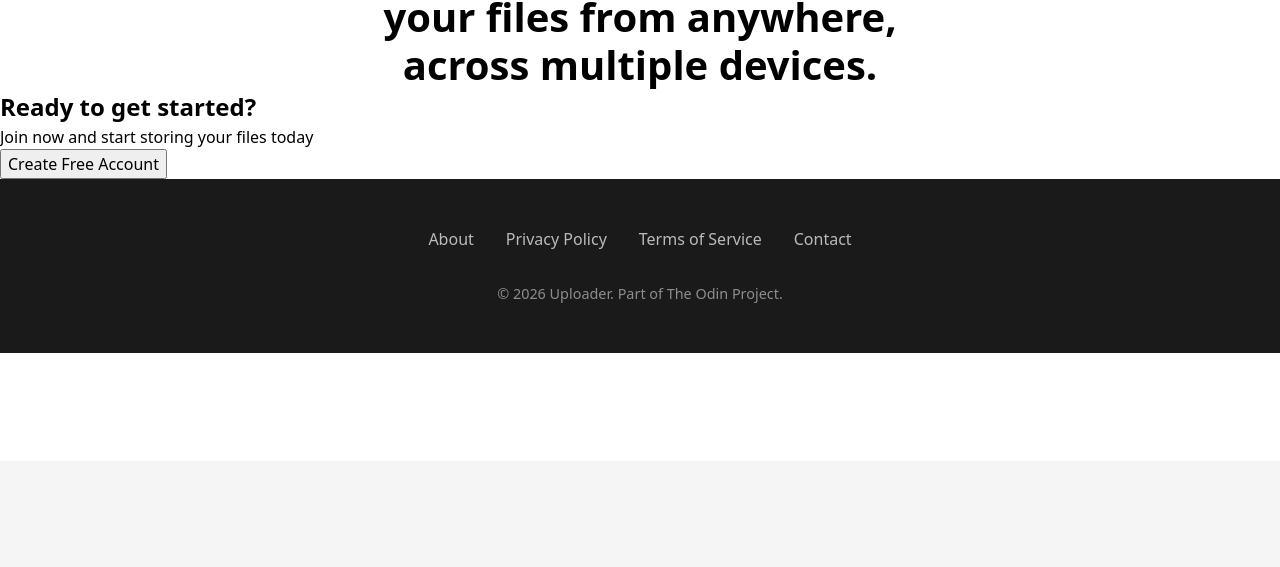
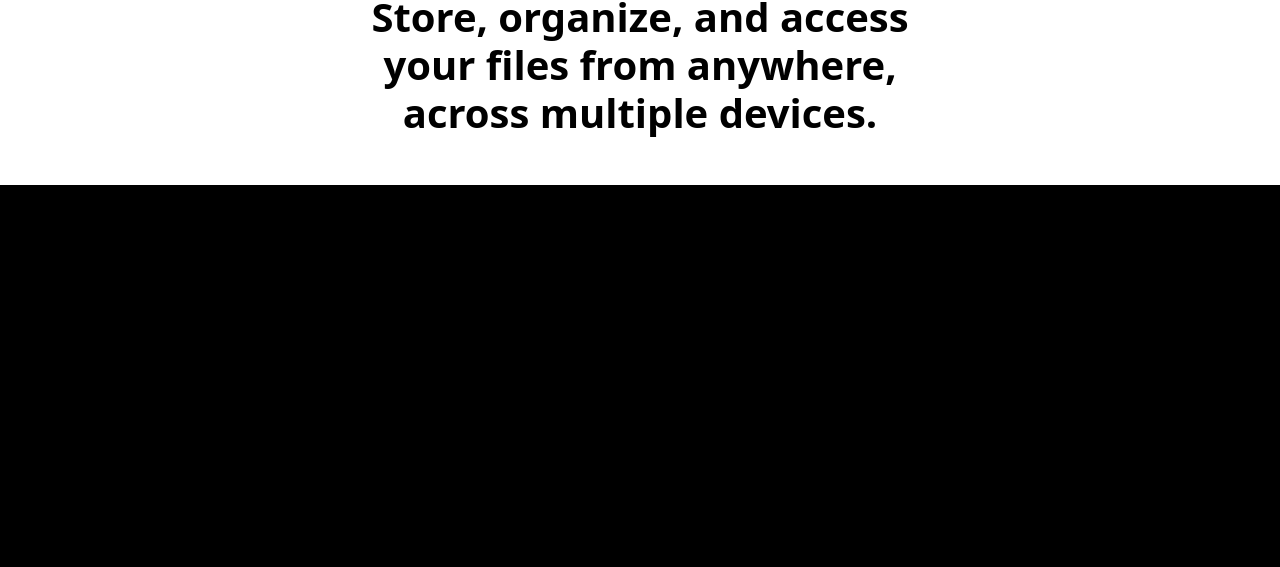
Before and after one commit to Ayoroq/uploader_frontend, a React (Vite) app: page / in a window 1280 px wide. Shown: the part 385-952 px from the top of the page. Before the commit the page ends 846 px from the top, so only its background shows below. Built offline with nearby package versions, Linux system fonts and the light colour scheme; no server answers.

Commit message:
Styled the home page better

```diff
--- a/src/pages/Home.jsx
+++ b/src/pages/Home.jsx
@@ -26,6 +26,9 @@ export default function Home() {
           Store, organize, and access your files from anywhere, across multiple
           devices.
         </p>
+      </section>
+      <section className={styles.empty}>
+
       </section>
       <section className={styles.cta}>
           <h2>Ready to get started?</h2>
--- a/src/pages/Home.module.css
+++ b/src/pages/Home.module.css
@@ -1,5 +1,8 @@
 .home {
   min-height: 100vh;
+  display: flex;
+  flex-direction: column;
+  gap: 3rem;
 }
 /* hero */
 .hero{
@@ -26,7 +29,8 @@
   line-height: 1.2;
 }
 
-.signInButton {
+/* buttons */
+.signInButton,.ctaButton {
   font-size: 19px;
   font-weight: 600;
   line-height: 20px;
@@ -41,11 +45,11 @@
   transition: background-color 0.3s ease;
 }
 
-.signInButton:hover{
+.signInButton:hover,.ctaButton:hover{
   background-color: rgb(80, 80, 80);
 }
 
-.signInButton:active{
+.signInButton:active,.ctaButton:active{
   background-color: gray;
 }
 
@@ -55,6 +59,20 @@
   font-size: clamp(24px,5vw,40px);
   font-weight: 600;
   line-height: 1.2;
+}
+
+/* empty */
+.empty{
+  background-color: black;
+  height: 400px;
+}
+
+/* cta */
+.cta{
+  display: flex;
+  flex-direction: column;
+  align-items: center;
+  gap: 1rem;
 }
 
 /* footer */
```
